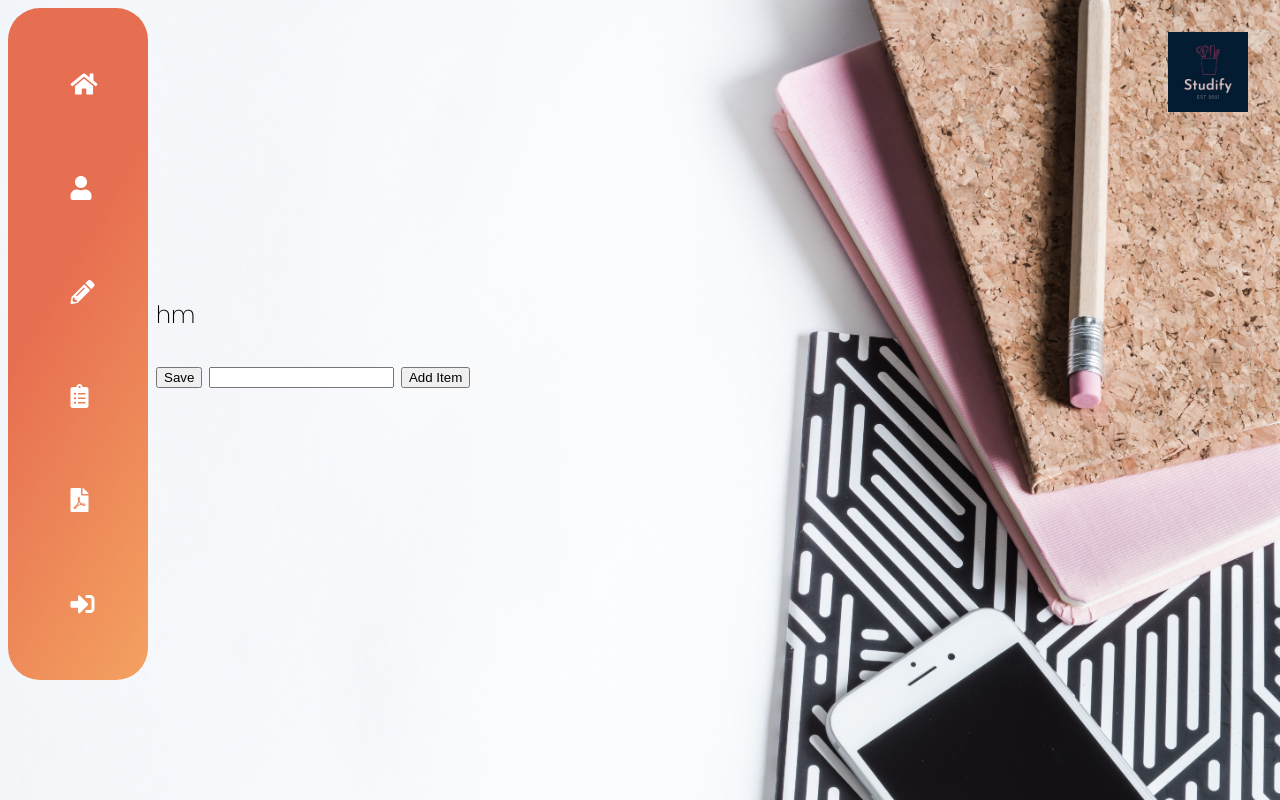
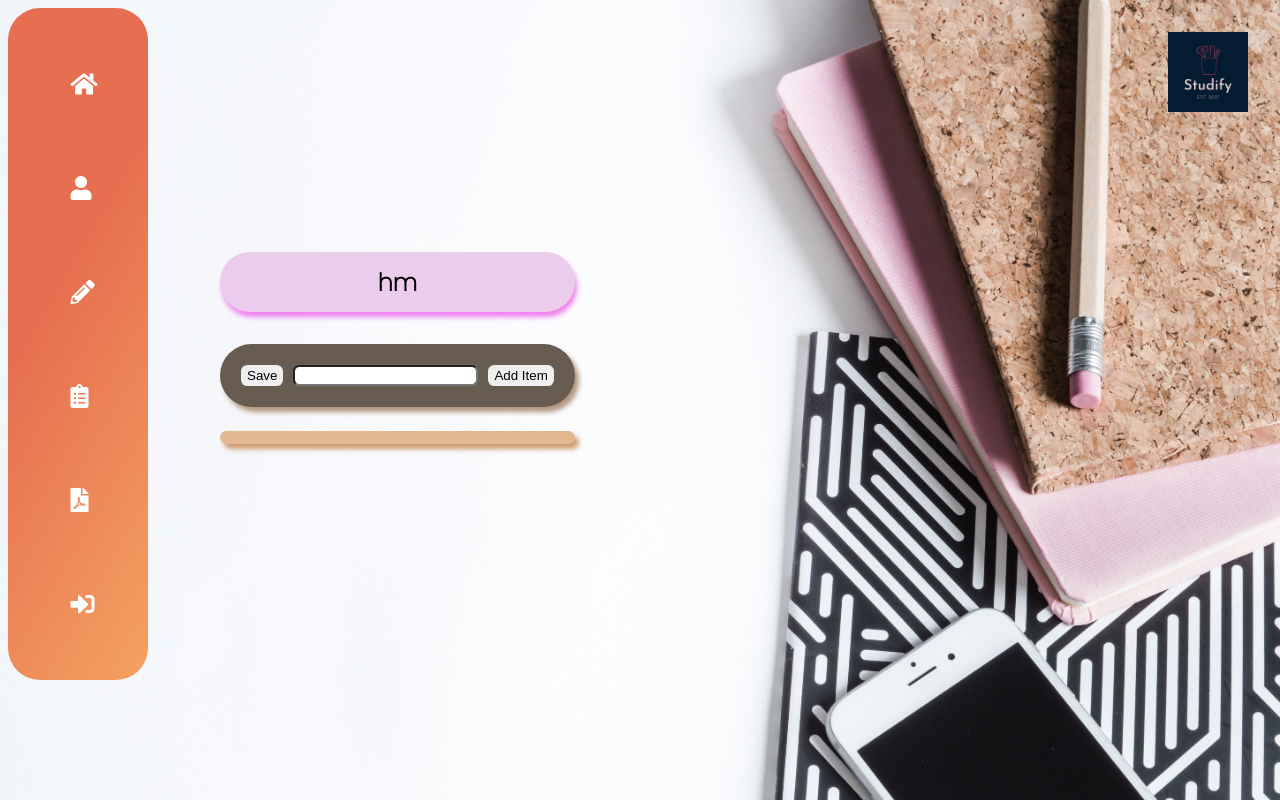
Before and after one commit to Soham041201/Studify, a Django app: page /37 in a window 1280 px wide. Run offline with Django 3.2, Linux system fonts and the light colour scheme; a user stored in the database is signed in; data comes from the database, SQL or seed files in the repository; both versions use the stored data as it was after the commit.

Commit message:
style: List done

```diff
--- a/main/templates/main/list.html
+++ b/main/templates/main/list.html
@@ -8,17 +8,74 @@
 </head>
 
 <body>
-   {% block container %}
-   <link rel="stylesheet" type="text/css" href="{% static 'css/list.css' %}">
+    {% block container %}
+    <link rel="stylesheet" type="text/css" href="{% static 'css/list.css' %}">
+    <style>
+        .main-container{
+            margin-left: 4rem;
+            margin-right: 2rem;
+        }
+        @media screen and (max-width:900px) {
+            .main-container{
+                margin-left: 0rem;
+                margin-right: 2rem;
+            }
 
+        }
+        .main-container h4 {
+            background: rgb(236, 204, 236);
+            box-shadow: 2px 5px 5px violet;
+            border-radius: 2rem;
+            padding: .8rem;
+            text-align: center;
+        }
+
+        .inner-ul {
+            list-style: none;
+            background: #e2b891;
+            border-radius: 2rem;
+            box-shadow: 4px 5px 5px #CC9B6D;
+            padding: 0.4rem;
+        }
+
+        .inner-ul li {
+            background: #e6cdb6;
+            margin: 1rem;
+            border-radius: 2rem;
+            padding: 0.2rem;
+        }
+        .make-todo{
+            background: #685b50;
+            padding: 1rem;
+            display: flex;
+            justify-content: space-between;
+            border-radius: 2rem;
+            box-shadow: 4px 5px 5px#b1967d;
+        }
+        .make-todo input,button{
+            margin: 5px;
+            border-radius: 0.4rem;
+
+        }
+        .make-todo button{
+            border: none;
+        }
+        .make-todo button:hover{
+            box-shadow: 4px 5px 2px#b8a390;
+        }
+    </style>
     <div class="main-container">
         <div>
-            {{name}}
+            <h4>{{name}}</h4>
             <form method="POST" action="#">
                 {% csrf_token %}
 
-
-                <ul>
+                <div class="make-todo">
+                    <button type="submit" name="save" value="save">Save</button>
+                    <input type="text" name="new">
+                    <button types="submit" name="newItem" value="newItem">Add Item</button>
+                        </div>
+                <ul class="inner-ul">
                     {% for item in ls.item_set.all %}
                     {% if item.complete == True %}
                     <li><input type="checkbox" value="clicked" name="c{{item.id}}" checked>{{item.text}}</li>
@@ -28,10 +85,6 @@
                     {% endfor %}
                 </ul>
 
-                <button type="submit" name="save" value="save">Save</button>
-                <input type="text" name="new">
-                <button types="submit" name="newItem" value="newItem">Add Item</button>
-
             </form>
         </div>
     </div>
--- a/notes/templates/notes/viewnotes.html
+++ b/notes/templates/notes/viewnotes.html
@@ -3,6 +3,11 @@
 {% block title %}Create{% endblock %}
 <link rel="stylesheet" href="{% static 'main/css/main.css' %}">
 {% block container %}
+<style>
+    ul{
+        list-style: none;
+    }
+</style>
 <link rel="stylesheet" href="{% static 'css/viewnotes.css' %}">
 <h4>Notes: </h4>
 
```
Also changed, not shown: db.sqlite3, main/static/css/list.css (line endings or trailing spaces).
